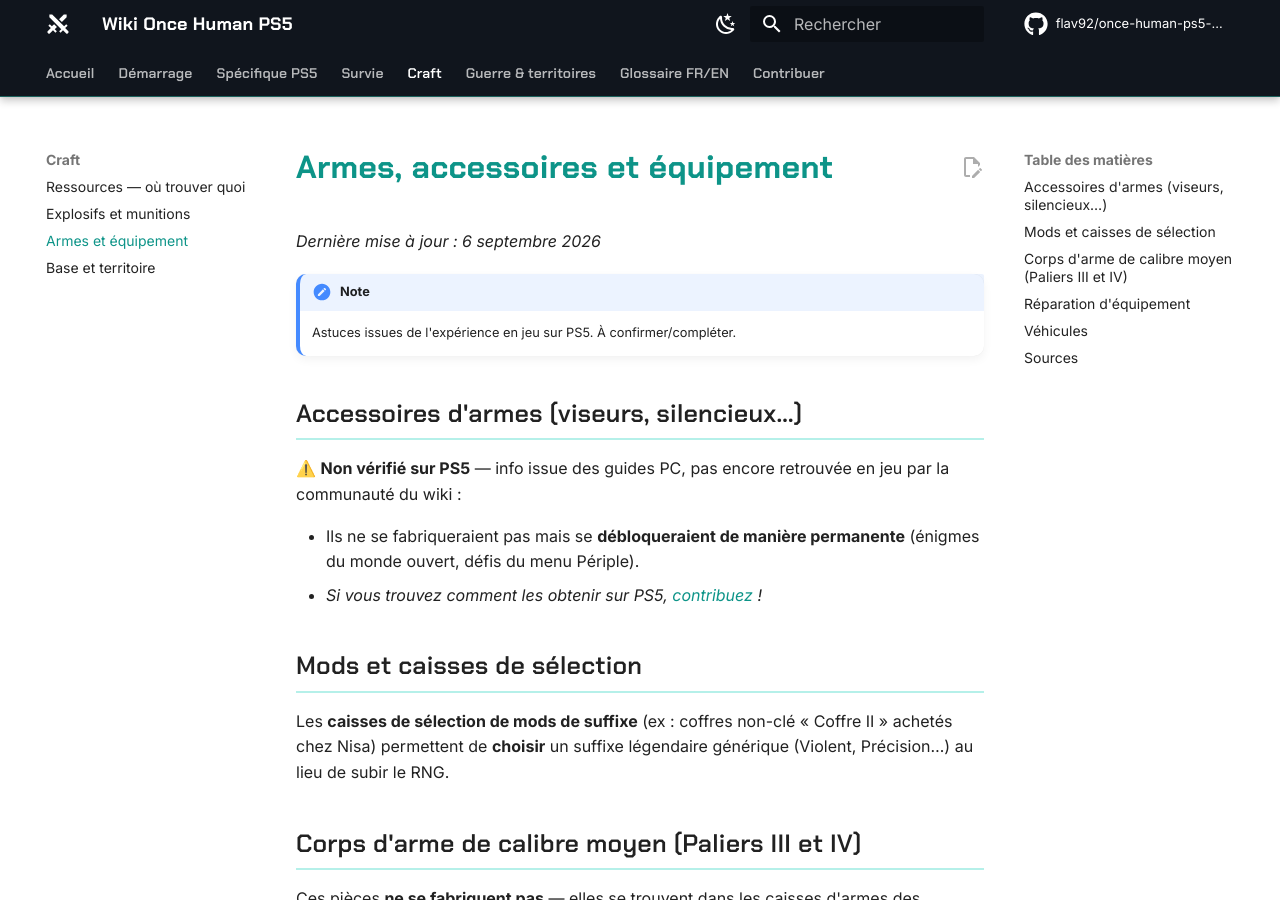
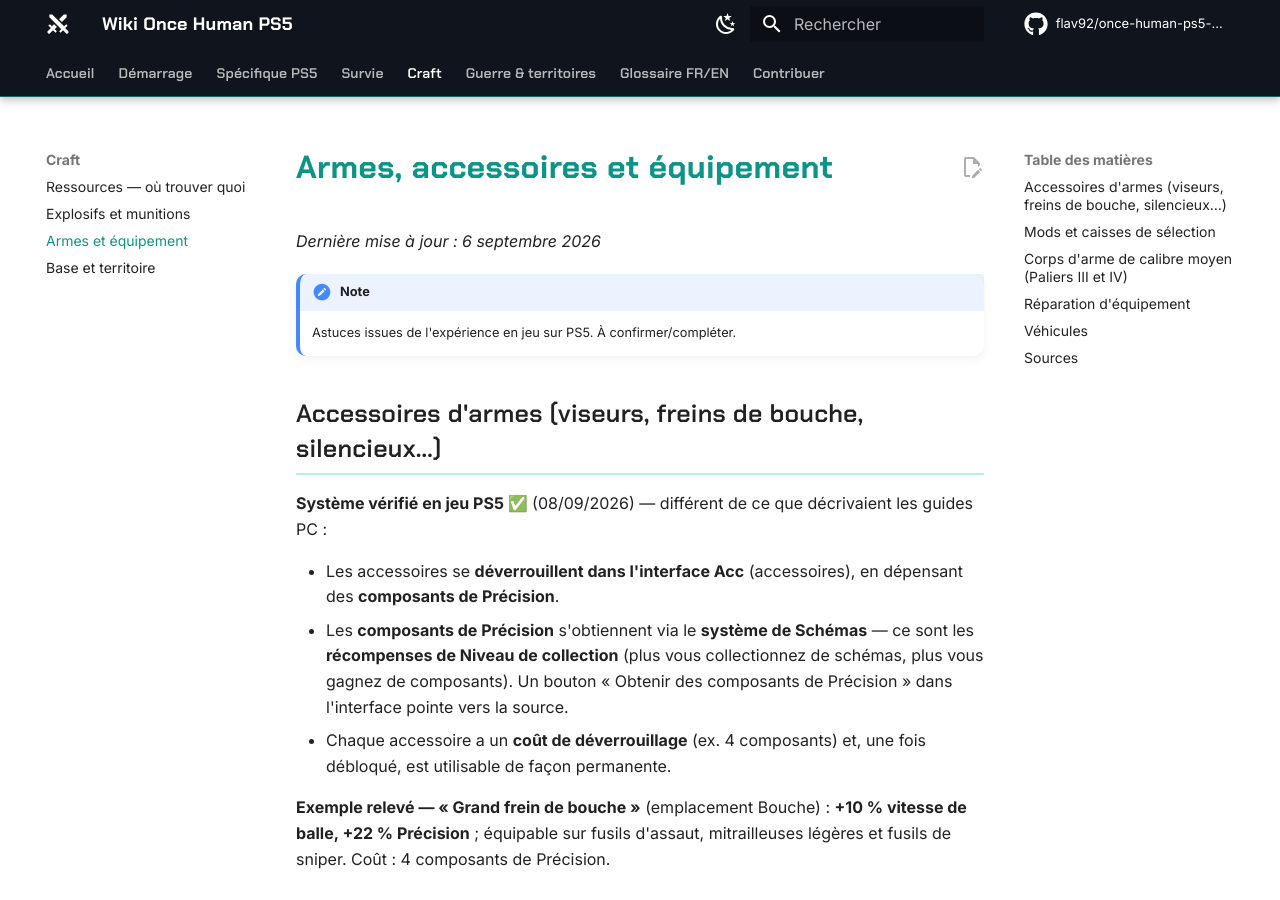
Before and after one commit to flav92/once-human-ps5-wiki, an MkDocs documentation site: the page built from docs/jeu/armes-equipement.md, in a window 1280 px wide and 900 px high. Built offline with MkDocs 1.6.1 and Material for MkDocs 9.7.7, drawn with Linux system fonts in a browser that asks for light colours; comment, search, counter and statistics services are not loaded.

Commit message:
Accessoires d'armes élucidés sur PS5 : interface Acc + composants de Précision (Niveau de collection des Schémas)
Exemple relevé : Grand frein de bouche (+10 % vitesse, +22 % précision,
4 composants).

Co-Authored-By: Claude Fable 5 <noreply@anthropic.com>
Claude-Session: https://claude.ai/code/session_01TCxfqbazixhXZqmCd3gYVk

```diff
--- a/docs/jeu/armes-equipement.md
+++ b/docs/jeu/armes-equipement.md
@@ -5,12 +5,15 @@
 !!! note
     Astuces issues de l'expérience en jeu sur PS5. À confirmer/compléter.
 
-## Accessoires d'armes (viseurs, silencieux…)
+## Accessoires d'armes (viseurs, freins de bouche, silencieux…)
 
-⚠️ **Non vérifié sur PS5** — info issue des guides PC, pas encore retrouvée en jeu par la communauté du wiki :
+**Système vérifié en jeu PS5 ✅** (08/09/2026) — différent de ce que décrivaient les guides PC :
 
-- Ils ne se fabriqueraient pas mais se **débloqueraient de manière permanente** (énigmes du monde ouvert, défis du menu Périple).
-- *Si vous trouvez comment les obtenir sur PS5, [contribuez](../contribuer.md) !*
+- Les accessoires se **déverrouillent dans l'interface Acc** (accessoires), en dépensant des **composants de Précision**.
+- Les **composants de Précision** s'obtiennent via le **système de Schémas** — ce sont les **récompenses de Niveau de collection** (plus vous collectionnez de schémas, plus vous gagnez de composants). Un bouton « Obtenir des composants de Précision » dans l'interface pointe vers la source.
+- Chaque accessoire a un **coût de déverrouillage** (ex. 4 composants) et, une fois débloqué, est utilisable de façon permanente.
+
+**Exemple relevé — « Grand frein de bouche »** (emplacement Bouche) : **+10 % vitesse de balle, +22 % Précision** ; équipable sur fusils d'assaut, mitrailleuses légères et fusils de sniper. Coût : 4 composants de Précision.
 
 ## Mods et caisses de sélection
 
```
Also changed, not shown: docs/glossaire.md (+4 -0 lines).
